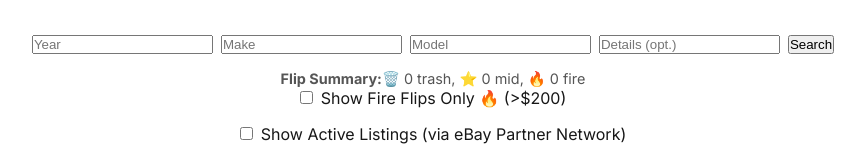
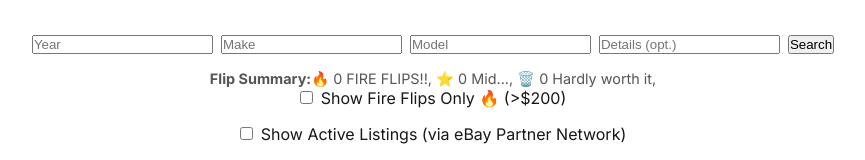
Before and after one commit to mfarwell90/parts4profits-site, a Next.js app: page / in a window 1280 px wide. Shown: the part 478-638 px from the top of the page, without its empty margins (207-1072 px from the left). Built offline with nearby package versions, Linux system fonts and the light colour scheme.

Commit message:
rearrange score

```diff
--- a/components/SearchForm.tsx
+++ b/components/SearchForm.tsx
@@ -74,7 +74,7 @@ export default function SearchForm() {
       {/* Flip Summary */}
       <p style={{ marginTop: '1rem', fontSize: '0.9em', color: '#555' }}>
         <strong>Flip Summary:</strong>
-        🗑️ {counts.trash} trash, ⭐ {counts.star} mid, 🔥 {counts.fire} fire
+        🔥 {counts.fire} FIRE FLIPS!!, ⭐ {counts.star} Mid..., 🗑️ {counts.trash} Hardly worth it,
       </p>
 
 
```
